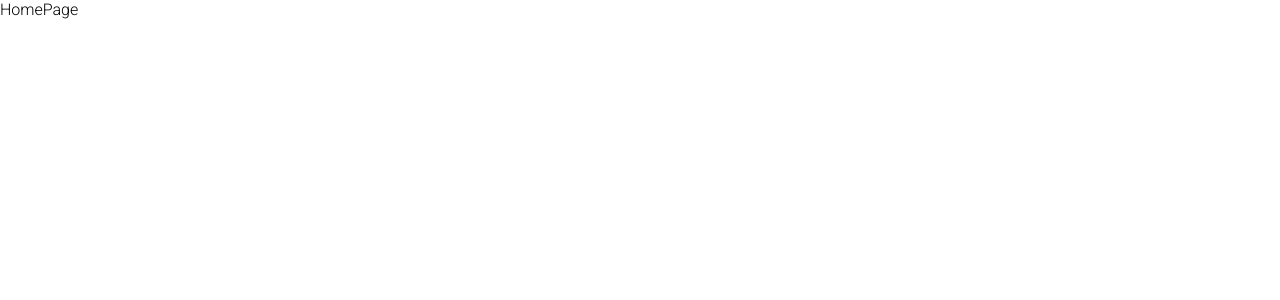
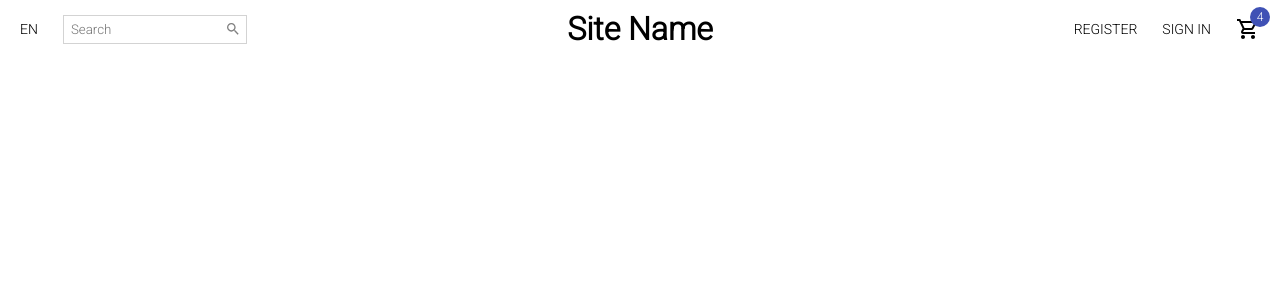
Before and after one commit to SincerelyBrittany/e-commerce-mern-site, a React (Create React App) app in the folder frontend/: page / in a window 1280 px wide. Shown: the top 300 px of the page. Built offline with nearby package versions, Linux system fonts and the light colour scheme; a web font is replaced by a local one.

Commit message:
adds navbar

```diff
--- a/frontend/src/App.jsx
+++ b/frontend/src/App.jsx
@@ -1,9 +1,10 @@
+import Navbar from "./components/Navbar";
 import { Home } from "./pages/Home";
 
 const App = () => {
   return (
     <div>
-      <Home />
+      <Navbar />
     </div>
   );
 };
--- a/frontend/src/components/Navbar.jsx
+++ b/frontend/src/components/Navbar.jsx
@@ -0,0 +1,89 @@
+import { Badge } from "@material-ui/core";
+import { Search, ShoppingCartOutlined } from "@material-ui/icons";
+import React from "react";
+import styled from "styled-components";
+
+const Container = styled.div`
+  height: 60px;
+`;
+
+const Wrapper = styled.div`
+  padding: 10px 20px;
+  display: flex;
+  align-items: center;
+  justify-content: space-between;
+`;
+
+const Left = styled.div`
+  flex: 1;
+  display: flex;
+  align-items: center;
+`;
+
+const Language = styled.span`
+  font-size: 14px;
+  cursor: pointer;
+`;
+
+const SearchContainer = styled.div`
+  border: 0.5px solid lightgray;
+  display: flex;
+  align-items: center;
+  margin-left: 25px;
+  padding: 5px;
+`;
+
+const Input = styled.input`
+  border: none;
+`;
+
+const Center = styled.div`
+  flex: 1;
+  text-align: center;
+`;
+
+const Logo = styled.h1`
+  font-weight: bold;
+`;
+const Right = styled.div`
+  flex: 1;
+  display: flex;
+  align-items: center;
+  justify-content: flex-end;
+`;
+
+const MenuItem = styled.div`
+  font-size: 14px;
+  cursor: pointer;
+  margin-left: 25px;
+`;
+
+const Navbar = () => {
+  return (
+    <Container>
+      <Wrapper>
+        <Left>
+          <Language>EN</Language>
+          <SearchContainer>
+            <Input placeholder="Search" />
+            <Search style={{ color: "gray", fontSize: 16 }} />
+          </SearchContainer>
+        </Left>
+        <Center>
+          <Logo>Site Name</Logo>
+        </Center>
+        <Right>
+          <MenuItem>REGISTER</MenuItem>
+          <MenuItem>SIGN IN</MenuItem>
+          <MenuItem>
+            <Badge badgeContent={4} color="primary">
+              <ShoppingCartOutlined />
+            </Badge>
+          </MenuItem>
+        </Right>
+      </Wrapper>
+    </Container>
+  );
+};
+
+export default Navbar;
```
